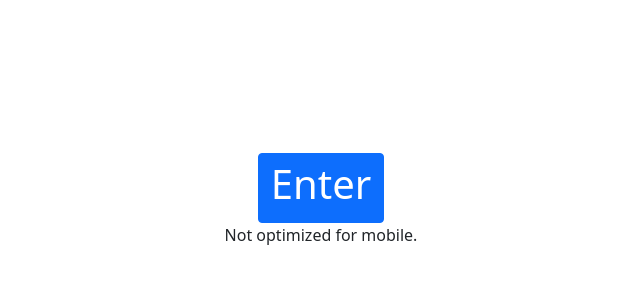
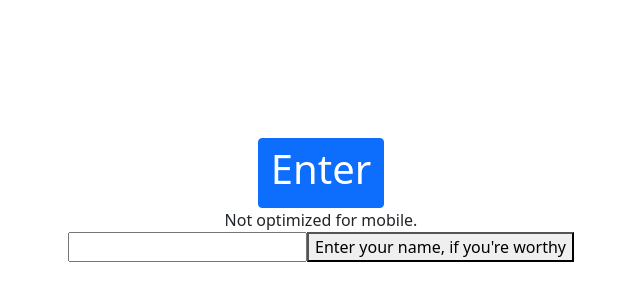
Before and after one commit to FarzadR-Dev/Portfolio, a React (Create React App) app: page / in a window 1280 px wide. Shown: the part 200-500 px from the top of the page, without its empty margins (319-959 px from the left). Built offline with nearby package versions, Linux system fonts and the light colour scheme.

Commit message:
add the video and make it display in new render function

```diff
--- a/src/App.js
+++ b/src/App.js
@@ -15,7 +15,24 @@ import skipper from './images/logo.png'
 function App() {
 
   const [page, setPage] = useState("splash");
+  const checkPw = () => {
+  // gets the current input value
+  const answer = document.getElementById("password").value;
 
+  if (answer === "yusra" || answer === "Yusra") {
+    setPage("yusra");
+  } else {
+    alert("Maybe you're not the one...");
+  }
+  };
+
+  function renderForHer(){
+    return(
+      <video className='videoTag' id="background-video" autoPlay loop muted>
+          <source src={newvid} type='video/mp4'/>
+      </video>
+    )
+  }
   function renderBackground(){
 return(
     <video className='videoTag' id="background-video" autoPlay loop muted>
@@ -27,6 +44,7 @@ return(
   function renderSplash(){
     const handleClick=(e)=>{
       setPage("");
+
     }
 
     return(
@@ -41,6 +59,10 @@ return(
 
         </Button>
         Not optimized for mobile.
+         <form onSubmit={checkPw}>
+     <input id="password" name="password" />
+     <button>Enter your name, if you're worthy</button>
+    </form>
 
         </div>
 
@@ -340,6 +362,7 @@ I was inspired by the Midnight Club's runs and Wangan Midnight (hence the Nissan
       {(page === "splash") && renderSplash()}
       {(page === "") && renderBackground()}
       {(page === "") && renderPage()}
+      {(page === "yusra") && renderForHer()}
 
 
       <>
```
